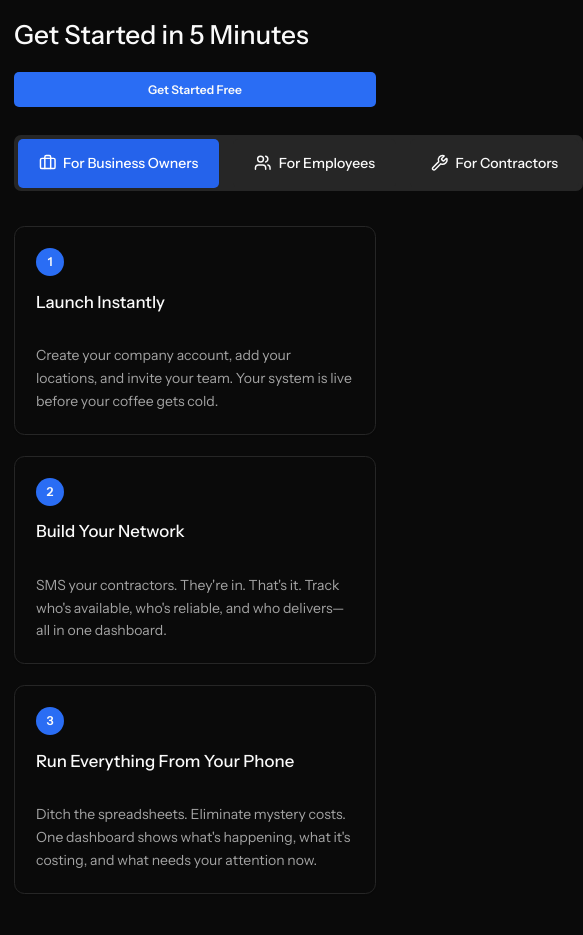
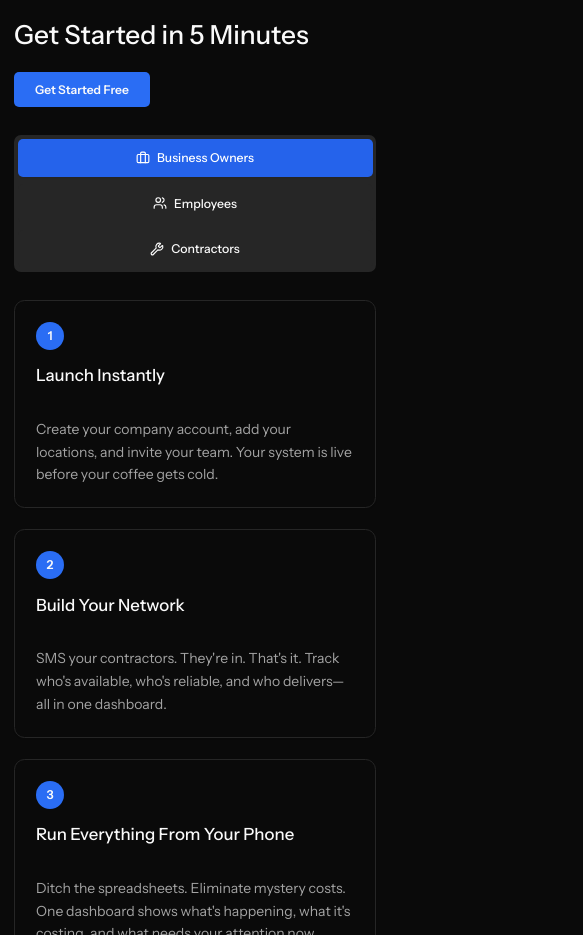
Before and after one commit to vznlabdev/ixc-website, a Next.js app: page / in a window 390 px wide. Shown: the part 1600-2535 px from the top of the page, 583 px wide, since content can reach past the window. Built offline with nearby package versions, Linux system fonts and the light colour scheme.

Commit message:
tabs and tablet responsiveness fix

```diff
--- a/src/components/CTASection.tsx
+++ b/src/components/CTASection.tsx
@@ -28,8 +28,8 @@ export default function CTASection({
       <div className="max-w-7xl mx-auto px-4 sm:px-6 lg:px-8">
         <Card className="shadow-lg border bg-primary">
           <CardContent className="p-8">
-            <div className="flex flex-col md:flex-row md:items-start md:justify-between">
-              <div className="text-left mb-6 md:mb-0">
+            <div className="flex flex-col lg:flex-row lg:items-start lg:justify-between">
+              <div className="text-left mb-6 lg:mb-0">
                 <h2 className="text-3xl md:text-4xl font-medium text-primary-foreground mb-4">
                   {title}
                   {titleBreak && (
@@ -44,7 +44,7 @@ export default function CTASection({
                 </p>
               </div>
 
-              <div className="flex flex-col items-start md:items-end">
+              <div className="flex flex-col items-start lg:items-end">
                 <div className="flex flex-col sm:flex-row gap-3 mb-2">
                   <Button
                     asChild
@@ -69,7 +69,7 @@ export default function CTASection({
                     </Button>
                   )}
                 </div>
-                <p className="text-sm text-primary-foreground/80 text-left md:text-right">
+                <p className="text-sm text-primary-foreground/80 text-left lg:text-right">
                   {smallText}
                 </p>
               </div>
--- a/src/components/GetStartedSection.tsx
+++ b/src/components/GetStartedSection.tsx
@@ -70,7 +70,7 @@ export default function GetStartedSection() {
   return (
     <section className="bg-background py-16 lg:py-24">
       <div className="max-w-7xl mx-auto px-4 sm:px-6 lg:px-8">
-        {/* Heading and Button Row */}
+        {/* Heading and Button */}
         <div className="flex flex-col lg:flex-row lg:items-center lg:justify-between mb-8">
           <h2 className="text-3xl md:text-4xl font-medium mb-6 lg:mb-0 text-foreground">
             Get Started in 5 Minutes
@@ -79,7 +79,7 @@ export default function GetStartedSection() {
           <Button
             asChild
             size="lg"
-            className="font-semibold px-6 py-5 md:px-10"
+            className="font-semibold px-6 py-5 md:px-10 w-fit lg:w-auto"
             style={{ fontSize: '12px' }}
           >
             <Link href="/contact">
@@ -90,18 +90,18 @@ export default function GetStartedSection() {
 
         {/* Large shadcn Tabs Section */}
         <Tabs defaultValue="business" className="w-full">
-          <TabsList className="mb-8 inline-flex w-auto gap-4 rounded-lg items-stretch justify-start h-auto">
-            <TabsTrigger value="business" className="flex items-center gap-2 px-6 py-4 h-auto text-base font-medium rounded-md data-[state=active]:bg-blue-600 data-[state=active]:text-white data-[state=inactive]:bg-muted data-[state=inactive]:text-foreground">
-              <Briefcase className="w-5 h-5" />
-              For Business Owners
+          <TabsList className="mb-8 w-full sm:w-auto sm:inline-flex grid grid-cols-1 gap-2 sm:gap-4 rounded-lg items-stretch justify-start h-auto">
+            <TabsTrigger value="business" className="flex items-center justify-center sm:justify-start gap-2 px-3 py-3 sm:px-6 sm:py-4 h-auto text-sm sm:text-base font-medium rounded-md data-[state=active]:bg-blue-600 data-[state=active]:text-white data-[state=inactive]:bg-muted data-[state=inactive]:text-foreground">
+              <Briefcase className="w-4 h-4 sm:w-5 sm:h-5" />
+              <span className="hidden sm:inline">For </span>Business Owners
             </TabsTrigger>
-            <TabsTrigger value="employees" className="flex items-center gap-2 px-6 py-4 h-auto text-base font-medium rounded-md data-[state=active]:bg-blue-600 data-[state=active]:text-white data-[state=inactive]:bg-muted data-[state=inactive]:text-foreground">
-              <Users className="w-5 h-5" />
-              For Employees
+            <TabsTrigger value="employees" className="flex items-center justify-center sm:justify-start gap-2 px-3 py-3 sm:px-6 sm:py-4 h-auto text-sm sm:text-base font-medium rounded-md data-[state=active]:bg-blue-600 data-[state=active]:text-white data-[state=inactive]:bg-muted data-[state=inactive]:text-foreground">
+              <Users className="w-4 h-4 sm:w-5 sm:h-5" />
+              <span className="hidden sm:inline">For </span>Employees
             </TabsTrigger>
-            <TabsTrigger value="contractors" className="flex items-center gap-2 px-6 py-4 h-auto text-base font-medium rounded-md data-[state=active]:bg-blue-600 data-[state=active]:text-white data-[state=inactive]:bg-muted data-[state=inactive]:text-foreground">
-              <Wrench className="w-5 h-5" />
-              For Contractors
+            <TabsTrigger value="contractors" className="flex items-center justify-center sm:justify-start gap-2 px-3 py-3 sm:px-6 sm:py-4 h-auto text-sm sm:text-base font-medium rounded-md data-[state=active]:bg-blue-600 data-[state=active]:text-white data-[state=inactive]:bg-muted data-[state=inactive]:text-foreground">
+              <Wrench className="w-4 h-4 sm:w-5 sm:h-5" />
+              <span className="hidden sm:inline">For </span>Contractors
             </TabsTrigger>
           </TabsList>
           <TabsContent value="business">
--- a/src/components/Header.tsx
+++ b/src/components/Header.tsx
@@ -40,7 +40,7 @@ export default function Header() {
           </div>
 
           {/* Desktop Navigation */}
-          <nav className="hidden md:flex space-x-8">
+          <nav className="hidden lg:flex space-x-8">
             <Link href="/features" className="text-muted-foreground hover:text-foreground px-3 py-2 rounded-md text-sm font-medium transition-colors">
               Features
             </Link>
@@ -57,6 +57,19 @@ export default function Header() {
               Blog
             </Link>
             <Link href="/contact" className="text-muted-foreground hover:text-foreground px-3 py-2 rounded-md text-sm font-medium transition-colors">
+              Contact
+            </Link>
+          </nav>
+
+          {/* Tablet Navigation - Reduced Links */}
+          <nav className="hidden md:flex lg:hidden space-x-6">
+            <Link href="/features" className="text-muted-foreground hover:text-foreground px-2 py-2 rounded-md text-sm font-medium transition-colors">
+              Features
+            </Link>
+            <Link href="/pricing" className="text-muted-foreground hover:text-foreground px-2 py-2 rounded-md text-sm font-medium transition-colors">
+              Pricing
+            </Link>
+            <Link href="/contact" className="text-muted-foreground hover:text-foreground px-2 py-2 rounded-md text-sm font-medium transition-colors">
               Contact
             </Link>
           </nav>
--- a/src/components/HowItWorksSection.tsx
+++ b/src/components/HowItWorksSection.tsx
@@ -34,8 +34,8 @@ export default function HowItWorksSection() {
   return (
     <section className="py-16 bg-background dark:bg-background">
       <div className="max-w-7xl mx-auto px-4 sm:px-6 lg:px-8">
-        <div className="flex flex-col md:flex-row md:items-start md:justify-between mb-12">
-          <div className="text-left mb-6 md:mb-0">
+        <div className="flex flex-col lg:flex-row lg:items-start lg:justify-between mb-12">
+          <div className="text-left mb-6 lg:mb-0">
             <h2 className="text-3xl md:text-4xl font-medium text-foreground mb-4">
               How It Works
             </h2>
@@ -43,7 +43,7 @@ export default function HowItWorksSection() {
               From problem to completion in 4 easy steps.<br className="hidden md:block" /> Your contractors will actually use this.
             </p>
           </div>
-          <Button className="self-start md:self-auto">
+          <Button className="self-start lg:self-auto">
             Get Started
           </Button>
         </div>
--- a/src/components/ProblemsSection.tsx
+++ b/src/components/ProblemsSection.tsx
@@ -35,15 +35,15 @@ export default function ProblemsSection() {
   return (
     <section className="py-16 bg-background dark:bg-background">
       <div className="max-w-7xl mx-auto px-4 sm:px-6 lg:px-8">
-        <div className="flex flex-col md:flex-row md:justify-between md:items-start mb-12">
-          <div className="text-left mb-6 md:mb-0">
+        <div className="flex flex-col lg:flex-row lg:justify-between lg:items-start mb-12">
+          <div className="text-left mb-6 lg:mb-0">
             <h2 className="text-3xl md:text-4xl font-medium text-foreground mb-4">
               The Property<br className="hidden md:block" /> Management Nightmare
             </h2>
-            <p className="text-lg text-muted-foreground max-w-2xl mb-6 md:mb-0" style={{ fontSize: '16px' }}>
+            <p className="text-lg text-muted-foreground max-w-2xl mb-6 lg:mb-0" style={{ fontSize: '16px' }}>
                               Every property manager knows this pain.<br className="hidden md:block" /> It&apos;s costing you time, money, and sanity.
             </p>
-            <div className="block md:hidden">
+            <div className="block lg:hidden">
               <Button
                 asChild
                 size="lg"
@@ -56,7 +56,7 @@ export default function ProblemsSection() {
               </Button>
             </div>
           </div>
-          <div className="hidden md:block flex-shrink-0 md:ml-8">
+          <div className="hidden lg:block flex-shrink-0 lg:ml-8">
             <Button
               asChild
               size="lg"
--- a/src/components/TestimonialsSection.tsx
+++ b/src/components/TestimonialsSection.tsx
@@ -85,8 +85,8 @@ export default function TestimonialsSection() {
   return (
     <section className="py-16 bg-background dark:bg-background">
       <div className="max-w-7xl mx-auto px-4 sm:px-6 lg:px-8">
-        <div className="flex flex-col md:flex-row md:items-start md:justify-between mb-12">
-          <div className="text-left mb-6 md:mb-0">
+        <div className="flex flex-col lg:flex-row lg:items-start lg:justify-between mb-12">
+          <div className="text-left mb-6 lg:mb-0">
             <h2 className="text-3xl md:text-4xl font-medium text-foreground mb-4">
               The Results <br className="hidden md:block" />Speak for Themselves
             </h2>
@@ -94,7 +94,7 @@ export default function TestimonialsSection() {
               See what your peers are saying about their workflow transformation
             </p>
           </div>
-          <Button className="self-start md:self-auto">
+          <Button className="self-start lg:self-auto">
             Start Free
           </Button>
         </div>
```
Also changed, not shown: src/components/SolutionsSection.tsx (+5 -5 lines).
